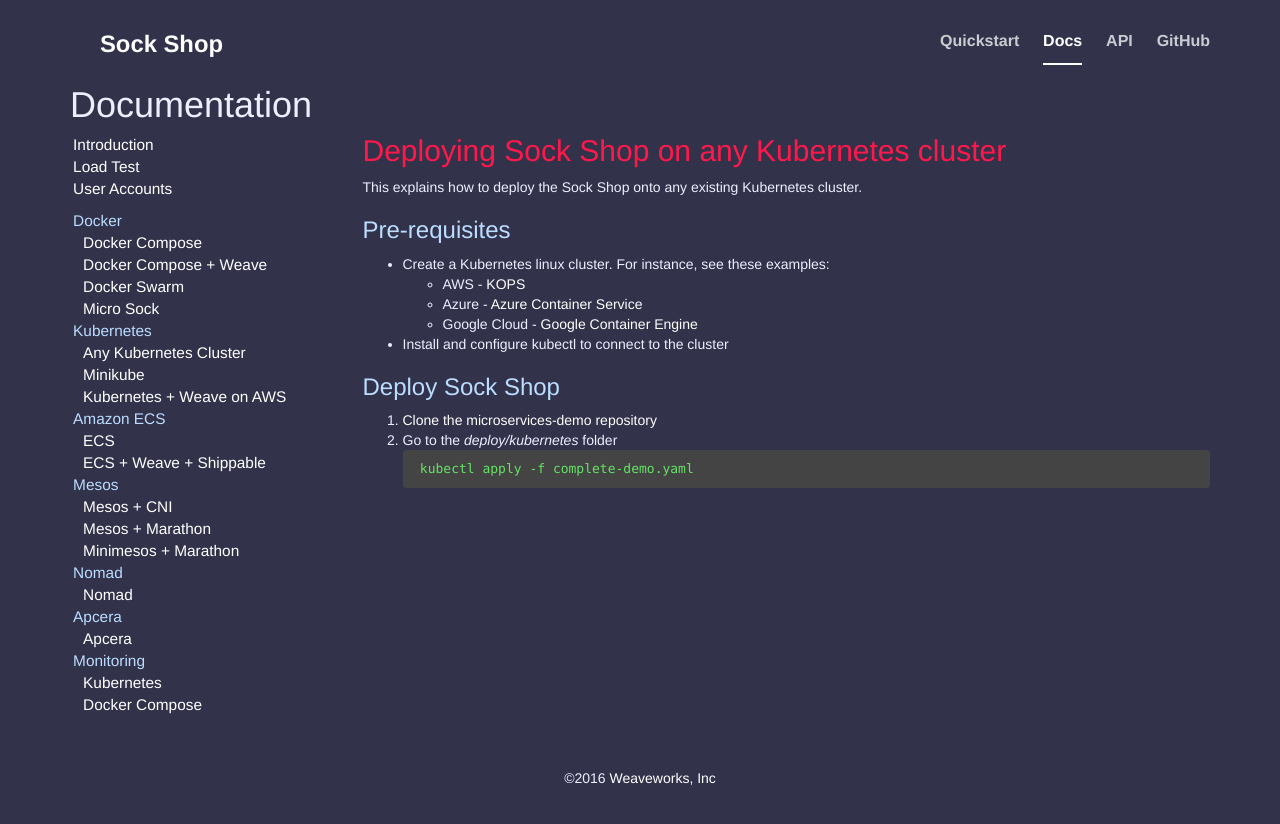
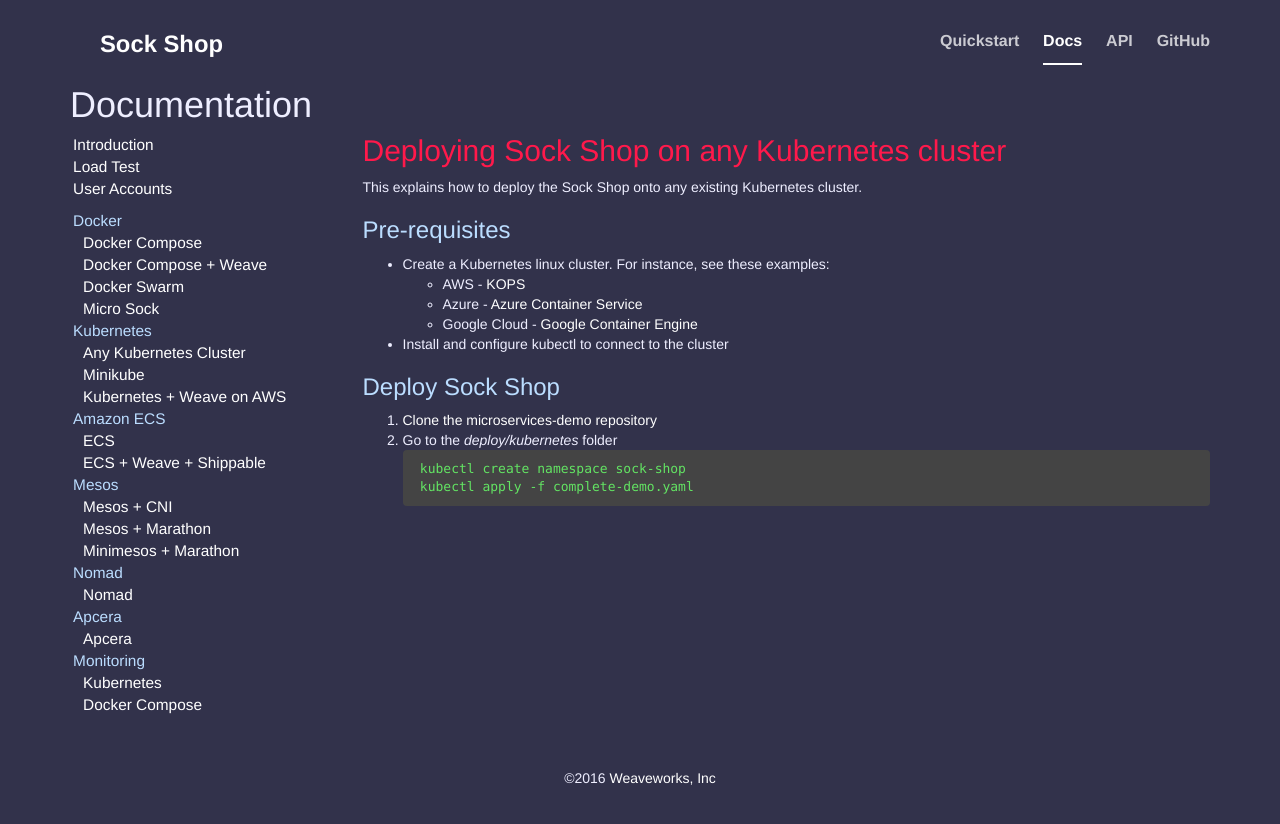
Before and after one commit to microservices-demo/microservices-demo.github.io, a Jekyll site: the page built from deployment/kubernetes-start.md, in a window 1280 px wide. Shown: the top 824 px of the page. Built offline with Jekyll 4.4.1, drawn with Linux system fonts in a browser that asks for light colours; nearby versions of some CDN libraries; our own code applies the rules of GitHub Pages for plain Markdown files.

Commit message:
added namespace, because it was removed from manifest

````diff
--- a/deployment/kubernetes-start.md
+++ b/deployment/kubernetes-start.md
@@ -20,5 +20,6 @@
 1. [Clone the microservices-demo repository](https://github.com/microservices-demo/microservices-demo)
 2. Go to the *deploy/kubernetes* folder
     ```
+    kubectl create namespace sock-shop
     kubectl apply -f complete-demo.yaml
     ```
````
